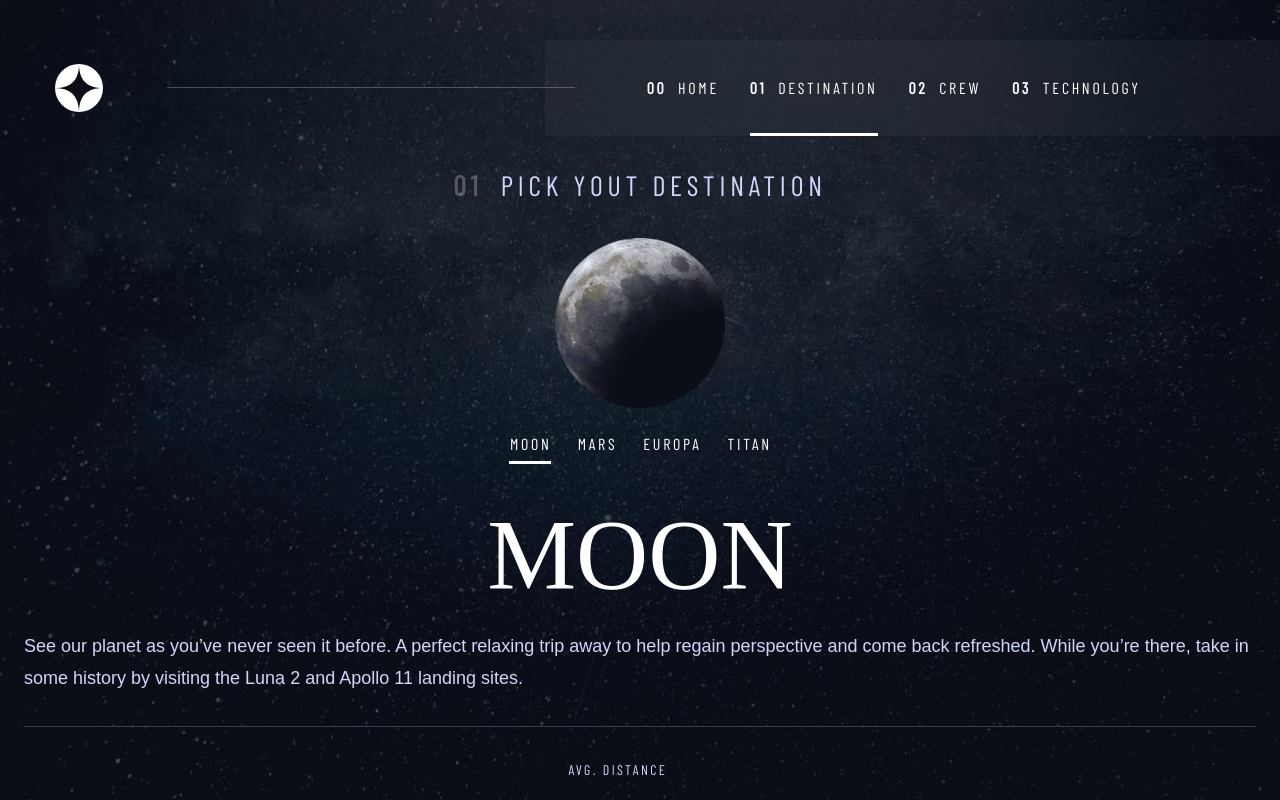
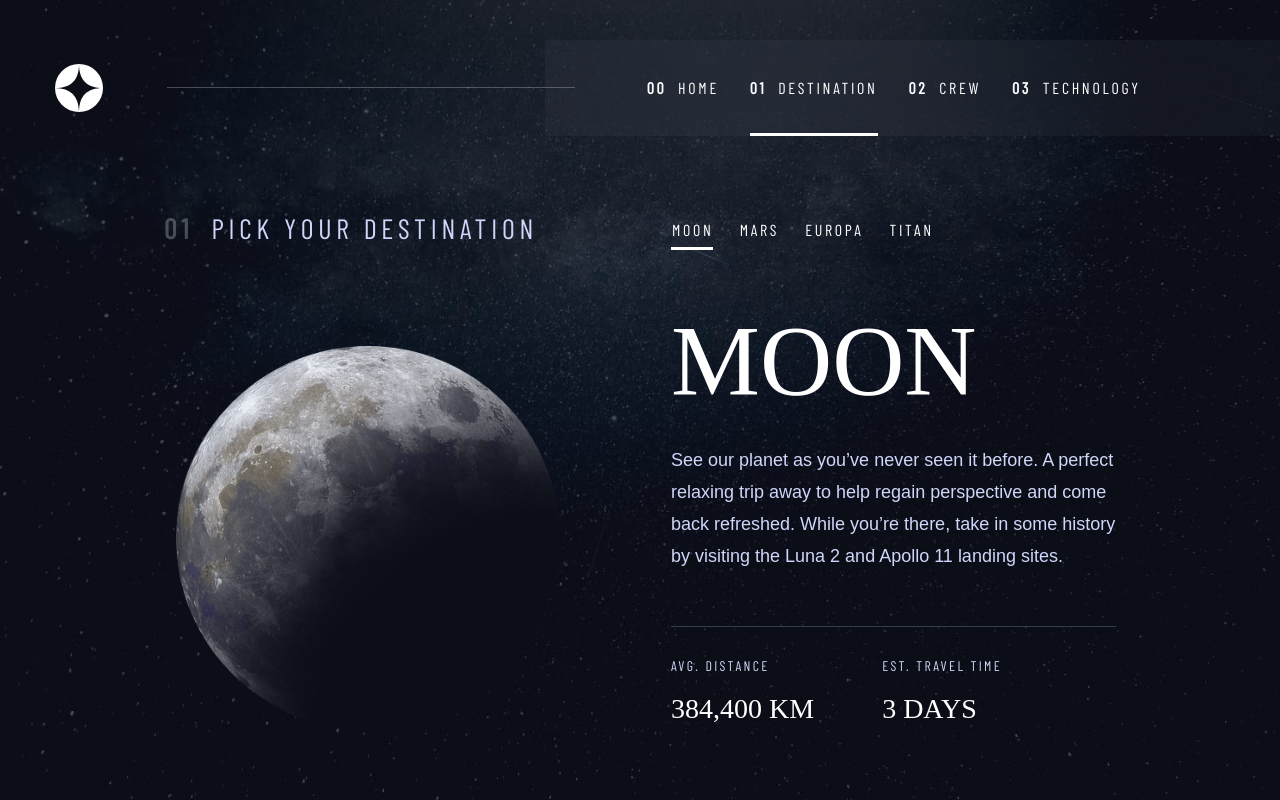
Before and after one commit to WandoCode/space-website, a Next.js app: page /destination in a window 1280 px wide. Shown: the top 800 px of the page. Built offline with nearby package versions, Linux system fonts and the light colour scheme; a web font is replaced by a local one.

Commit message:
Add style for tablet and desktop

```diff
--- a/pages/destination.tsx
+++ b/pages/destination.tsx
@@ -1,7 +1,7 @@
 import { LayoutPage } from '@/layouts/LayoutPage'
 import datas from '@/datas.json'
 import { useState } from 'react'
-import Image from 'next/image'
+import Image from 'next/legacy/image'
 import { ChoiceList } from '@/components/molecules/List/ChoiceList'
 
 const Destination = () => {
@@ -12,36 +12,42 @@ const Destination = () => {
 
   return (
     <div className="min-h-[100dvh] flex flex-col md:bg-destination-bg-desktop bg-no-repeat bg-center bg-cover sm:bg-destination-bg-tablet bg-destination-bg-mobile">
-      <LayoutPage>
-        <section className="px-6 pb-[58px] pt-7">
-          <div className="flex flex-col items-center gap-8 mb-6 ">
-            <p className="h5">
+      <LayoutPage mainClassName="flex-grow flex flex-col justify-center">
+        <section className="px-6 pb-[58px] pt-7 sm:px-[39px] sm:pt-10 sm:pb-[62px] md:flex md:justify-between md:items-end md:mx-[125px]  md:gap-[100px] md:pt-0 md:pb-0">
+          <div className="flex flex-col items-center gap-8 mb-6 sm:mb-[53px] sm:gap-0 md:flex-1 md:mb-0">
+            <h1 className="h5 sm:self-start sm:mb-[60px] md:mb-[97px]">
               <span className="font-bold text-white/25 pr-2">01 </span> Pick
-              yout destination
-            </p>
+              your destination
+            </h1>
+            <div className="w-[170px] sm:w-[300px] md:max-w-[445px] md:w-[30vw]">
               <Image
                 src={currAstre.image}
                 alt={`${currAstre.name}`}
                 width={170}
                 height={170}
+                sizes="(max-width: 600px) 300px
+              (max-width: 1040px) 445px"
               />
             </div>
-          <div className="flex flex-col items-center">
+          </div>
+          <div className="flex flex-col items-center md:flex-1 md:flex-grow md:items-start md:min-w-[445px]">
             <ChoiceList
               choicesList={astres}
               currChoice={currentDestiationIndex}
               changeCurrChoice={(i) => setCurrentDestiationIndex(i)}
             />
-            <h2 className="h2 pt-4">{currAstre.name}</h2>
-            <p className="p pb-8 mb-8 border-b-[1px] border-b-gray-700 border-b-solid">
+            <h2 className="h2 pt-4 sm:pt-8 md:pt-9 md:pb-2">
+              {currAstre.name}
+            </h2>
+            <p className="p pb-8 mb-8 border-b-[1px] border-b-gray-700 border-b-solid sm:mx-[8.5%] sm:pb-11 sm:mb-7 md:mx-0 md:pb-[54px] md:mb-7">
               {currAstre.description}
             </p>
-            <div className="flex flex-col gap-8">
-              <div className="flex flex-col gap-2">
+            <div className="flex flex-col gap-8 sm:flex-grow sm:flex-row sm:w-[100%] sm:justify-around sm:px-[20%] md:px-0 md:justify-start md:gap-[68px]">
+              <div className="flex flex-col gap-2 sm:gap-3">
                 <h3 className="subtitle-2">Avg. Distance</h3>
                 <p className="subtitle-1">{currAstre.distance}</p>
               </div>
-              <div className="flex flex-col gap-2">
+              <div className="flex flex-col gap-2 sm:gap-3">
                 <h3 className="subtitle-2">Est. Travel Time</h3>
                 <p className="subtitle-1">{currAstre.travel}</p>
               </div>
--- a/pages/index.tsx
+++ b/pages/index.tsx
@@ -2,10 +2,10 @@ import { LayoutPage } from '@/layouts/LayoutPage'
 
 export default function Home() {
   return (
-    <div className="min-h-[100dvh] flex flex-col md:bg-hero-bg-desktop bg-no-repeat bg-center bg-cover sm:bg-hero-bg-tablet bg-hero-bg-mobile">
+    <section className="min-h-[100dvh] flex flex-col md:bg-hero-bg-desktop bg-no-repeat bg-center bg-cover sm:bg-hero-bg-tablet bg-hero-bg-mobile">
       <LayoutPage mainClassName="flex-grow flex flex-col">
         <div className="flex-grow flex flex-col justify-center items-center sm:mt-10">
-          <section className=" flex flex-col items-center gap-[81px] sm:gap-[156px] md:w-[80%] md:max-w-[1110px] md:mx-auto md:flex-row  md:justify-between md:gap-0 md:items-end">
+          <section className=" flex flex-col items-center gap-[81px]  pb-12 sm:pb-[90px] sm:gap-[156px] md:w-[80%] md:max-w-[1110px] md:mx-auto md:flex-row  md:justify-between md:gap-0 md:items-end">
             <div className="slip-one grid gap-4 justify-items-center mx-auto sm:gap-0 sm:w-min md:mx-0 md:justify-items-start">
               <p className="h5">So, you want to travel to</p>
               <h1 className="h1">Space</h1>
@@ -24,6 +24,6 @@ export default function Home() {
           </section>
         </div>
       </LayoutPage>
-    </div>
+    </section>
   )
 }
```
Lines whose indentation alone changed are shown as unchanged.
